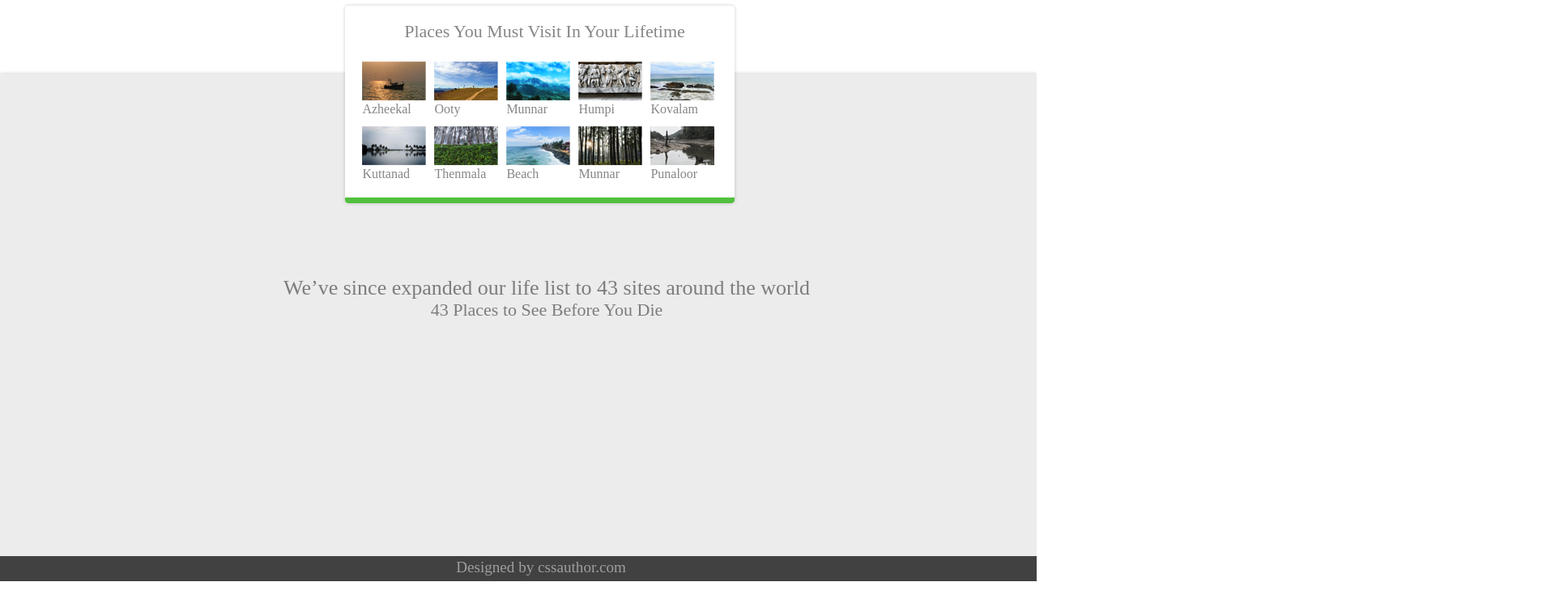
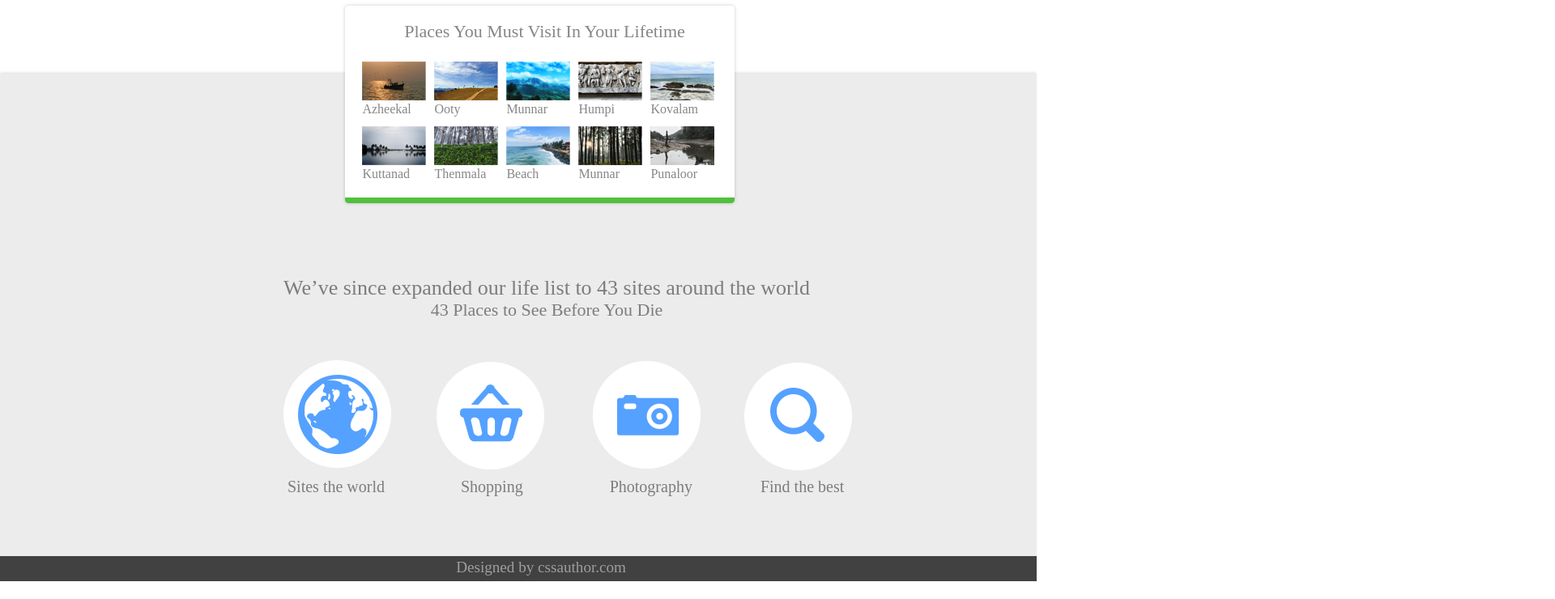
Before and after one commit to Alastifer/alastifer.github.io, a plain HTML site: page index.html in a window 1280 px wide. Shown: the part 613-1353 px from the top of the page at 81% size, 1920 px wide, since content can reach past the window. Drawn offline with Linux system fonts and the light colour scheme.

Commit message:
added shapes

```diff
--- a/css/style.css
+++ b/css/style.css
@@ -52,6 +52,7 @@ body {
     width: 1280px;
     height: 1200px;
     margin: 40px auto auto;
+    overflow-x: hidden;
 }
 
 header {
@@ -165,6 +166,82 @@ a {
     font-size: 22px;
 }
 
+#block4 {
+    position: relative;
+    top: 40%;
+    left: 350px;
+}
+
+#world {
+    position: relative;
+    top: 33px;
+    left: -119px;
+}
+
+#world-back {
+    position: relative;
+    top: 50px;
+}
+
+#shop {
+    position: relative;
+    top: 18px;
+    left: -158px;
+}
+
+#shop-back {
+    position: relative;
+    top: 52px;
+    left: -50px;
+}
+
+#photo {
+    position: relative;
+    top: 10px;
+    left: -182px;
+}
+
+#photo-back {
+    position: relative;
+    top: 51px;
+    left: -75px;
+}
+
+#find {
+    position: relative;
+    top: 18px;
+    left: -210px;
+}
+
+#find-back {
+    position: relative;
+    top: 53px;
+    left: -105px;
+}
+
+#block5 {
+    position: relative;
+    top: 45%;
+    left: 355px;
+}
+
+#world-text {
+    padding-right: 90px;
+}
+
+#shop-text {
+    padding-right: 103px;
+}
+
+#photo-text {
+    padding-right: 80px;
+}
+
+.places-text {
+    color: #7e7c7c;
+    font-size: 20px;
+}
+
 footer {
     position: absolute;
     top: 1300px;
--- a/index.html
+++ b/index.html
@@ -13,13 +13,13 @@
                 </a>
             </div>
 
-            <nav id="header-navigation">
+            <span id="header-navigation">
                 <a href="#"><span class="nav-elem">Home</span></a>
                 <a href="#"><span class="nav-elem">About us</span></a>
                 <a href="#"><span class="nav-elem">Projects</span></a>
                 <img id="contact-img" src="img/Shape%201.png">
                 <a href="#"><span id="contact-us" class="nav-elem">Contact Us</span></a>
-            </nav>
+            </span>
         </header>
 
         <img id="layer3" src="img/Layer%203.png">
@@ -82,6 +82,24 @@
             <span id="small-text-block">43 Places to See Before You Die</span>
         </div>
 
+        <div id="block4">
+            <img id="world-back" src="img/Shape%204.png">
+            <img id="world" src="img/Shape%205.png">
+            <img id="shop-back" src="img/Shape%204%20copy.png">
+            <img id="shop" src="img/Shape%206.png">
+            <img id="photo-back" src="img/Shape%204%20copy%202.png">
+            <img id="photo" src="img/Shape%207.png">
+            <img id="find-back" src="img/Shape%204%20copy%203.png">
+            <img id="find" src="img/Shape%208.png">
+        </div>
+
+        <div id="block5">
+            <span id="world-text" class="places-text">Sites the world</span>
+            <span id="shop-text" class="places-text">Shopping</span>
+            <span id="photo-text" class="places-text">Photography</span>
+            <span id="find-text" class="places-text">Find the best</span>
+        </div>
+
         <footer>
             <img id="layer15" src="img/Layer%2015.png"/>
             <span id="footer-text">Designed by cssauthor.com</span>
```
